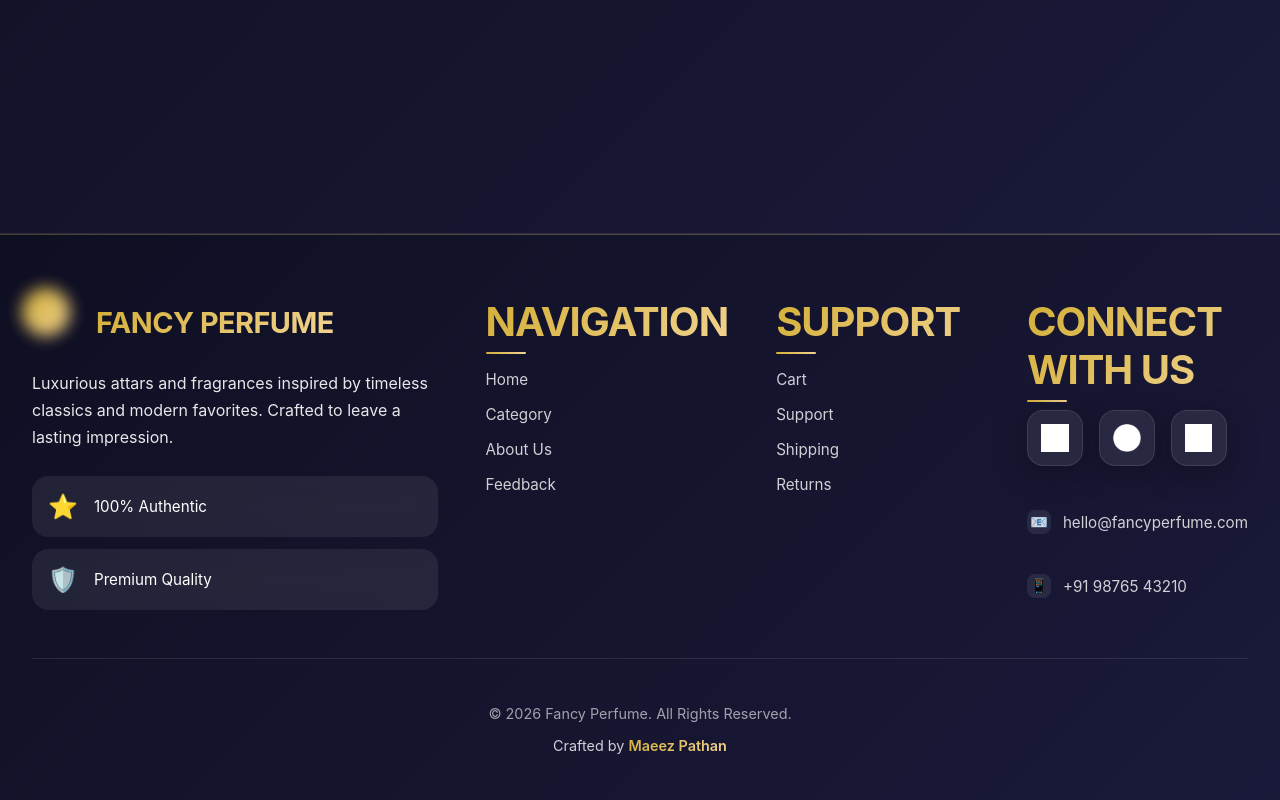
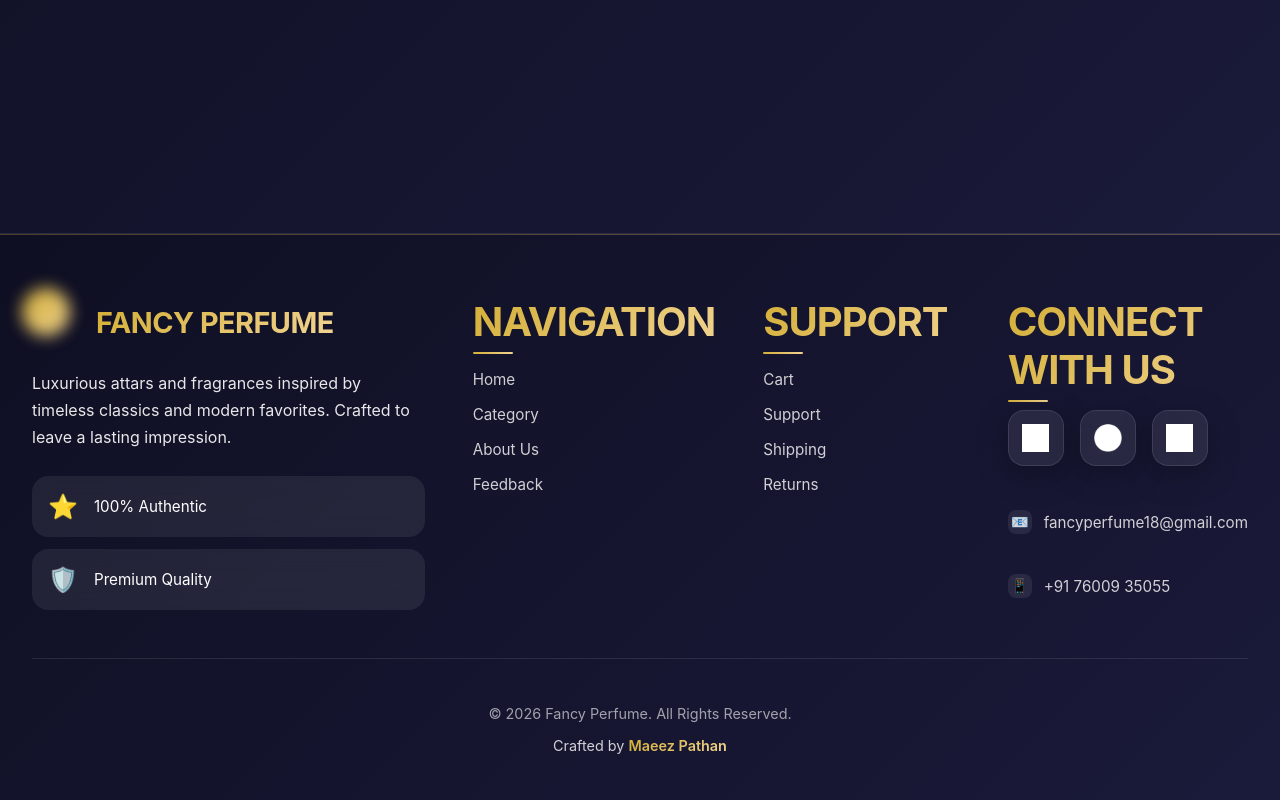
Before and after one commit to maeezp26/fancyperfume, a React (Vite) app in the folder front/: page /product/1 in a window 1280 px wide. Shown: the part 567-1367 px from the top of the page. Built offline with nearby package versions, Linux system fonts and the light colour scheme.

Commit message:
fix number

```diff
--- a/front/src/Components/Footer.jsx
+++ b/front/src/Components/Footer.jsx
@@ -72,11 +72,11 @@ export default function Footer() {
             <div className="contact-info">
               <div className="contact-item">
                 <span className="contact-icon">📧</span>
-                <span>hello@fancyperfume.com</span>
+                <span>fancyperfume18@gmail.com</span>
               </div>
               <div className="contact-item">
                 <span className="contact-icon">📱</span>
-                <span>+91 98765 43210</span>
+                <span>+91 76009 35055</span>
               </div>
             </div>
           </div>
```
